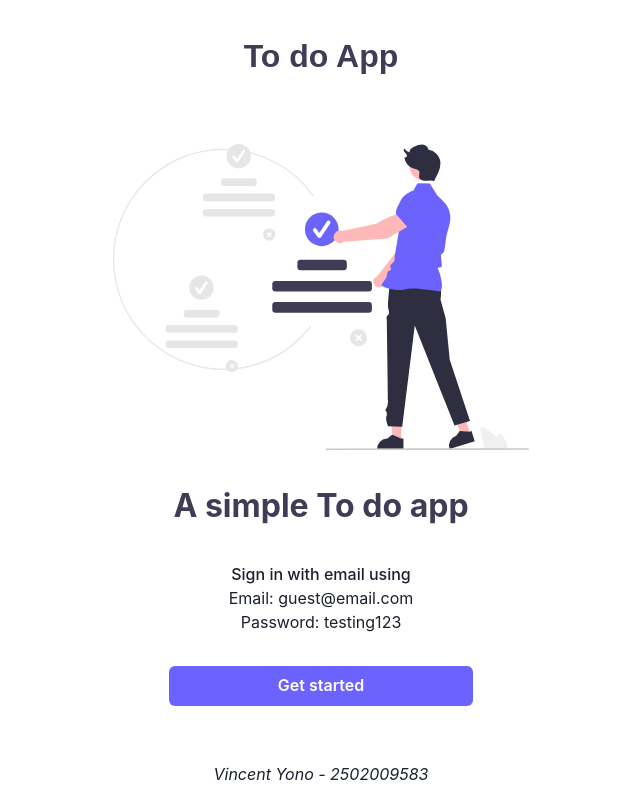
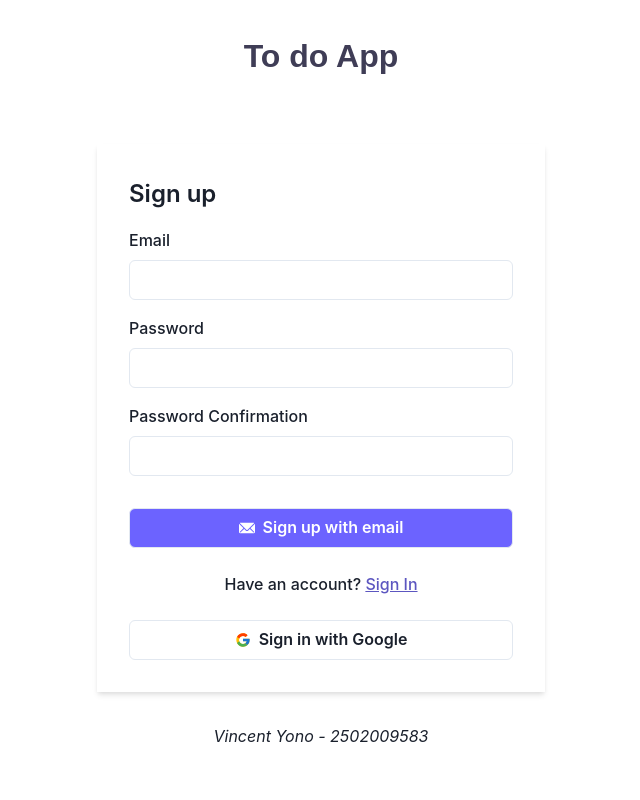
Before and after one commit to vincentyono/To-do-app, a React (Vite) app: page /signup in a window 1280 px wide. Before the commit this address led to /. Shown: the whole page, without its empty margins (319-959 px from the left). Built offline with nearby package versions, Linux system fonts and the light colour scheme; no server answers; a small style sheet from the web is missing.

Commit message:
Fix styling

```diff
--- a/src/pages/Signup.tsx
+++ b/src/pages/Signup.tsx
@@ -22,10 +22,10 @@
 import { LinkTo } from '../components/LinkTo';
 import Footer from '../components/Footer';
 import { useDispatch, useSelector } from 'react-redux';
-import { signUp } from '../features/authSlice';
+import { signInGoogle, signUp } from '../features/authSlice';
 import { AppDispatch, RootState } from '../app/store';
+import { useNavigate } from 'react-router-dom';
 import { auth } from '../firebase';
-import { redirect, useNavigate } from 'react-router-dom';
 
 const Title = styled.header`
   font-size: 1.5em;
@@ -33,9 +33,7 @@
 `;
 
 export default function Signup() {
-  const { user, error, isLoading } = useSelector(
-    (state: RootState) => state.auth
-  );
+  const { error, isLoading } = useSelector((state: RootState) => state.auth);
   const dispatch = useDispatch<AppDispatch>();
   const [internalError, setInternalError] = useState(false);
   const [email, setEmail] = useState('');
@@ -75,13 +73,17 @@
     setIsPasswordNotMatchError(false);
   };
 
+  const handleSignInWithGoogle = () => {
+    dispatch(signInGoogle());
+  };
+
   useEffect(() => {
-    if (user !== null) navigate('/dashboard');
-  }, [user]);
+    if (auth.currentUser) navigate('/dashboard');
+  }, [auth.currentUser]);
 
   return (
     <>
-      <Header>To do App</Header>
+      <Header variant='default' />
       {internalError && (
         <Container maxW='lg' paddingInline='2rem' marginBottom='1rem'>
           <Alert status='error'>
@@ -161,17 +163,28 @@
             color='white'
             _hover={{ backgroundColor: '#5c56c0' }}
             leftIcon={<EmailIcon />}
-            onClick={handleSignUpWithEmail}
+            onClick={() => handleSignUpWithEmail()}
           >
             Sign up with email
           </Button>
         </Stack>
 
         <Box fontWeight='500' textAlign='center' marginBlock='1.5rem'>
-          Have an account? <LinkTo path='/signin'>Sign In</LinkTo>
+          Have an account?{' '}
+          <LinkTo
+            path='/signin'
+            style={{ color: '#5c56c0', textDecoration: 'underline' }}
+          >
+            Sign In
+          </LinkTo>
         </Box>
         <Stack>
-          <Button variant='outline' maxW='md' leftIcon={<FcGoogle />}>
+          <Button
+            variant='outline'
+            maxW='md'
+            leftIcon={<FcGoogle />}
+            onClick={() => handleSignInWithGoogle()}
+          >
             Sign in with Google
           </Button>
         </Stack>
```
